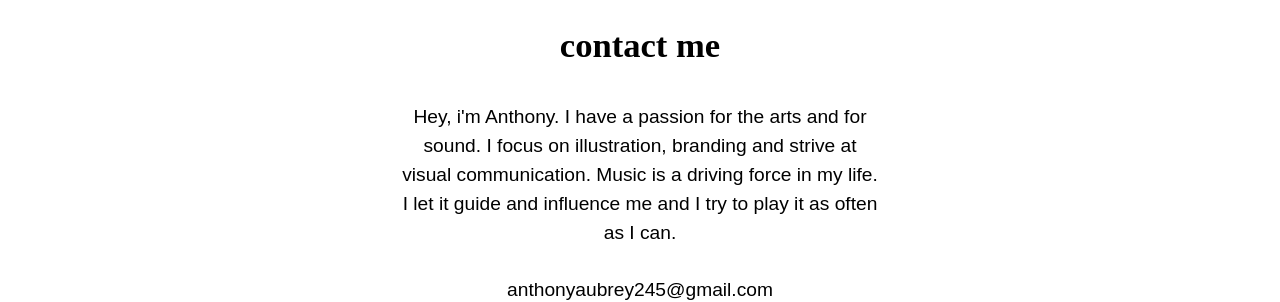
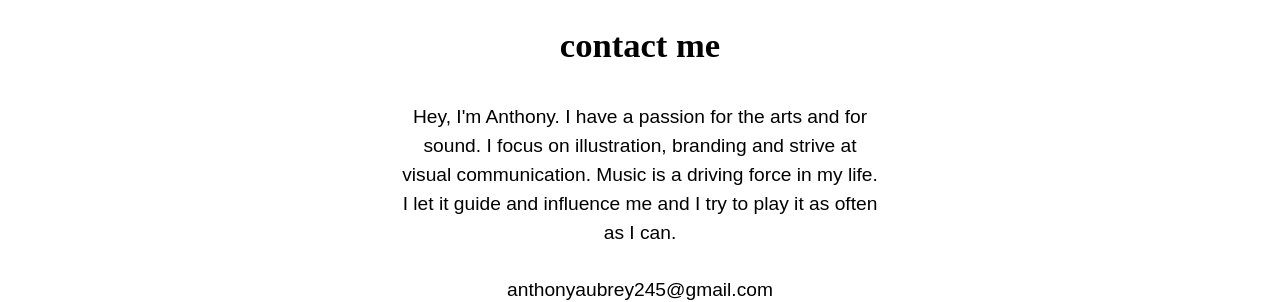
Before and after one commit to anthonyaubrey/portfolio, a Jekyll site: the page built from contact.html, in a window 1280 px wide. Shown: the part 127-429 px from the top of the page. Built offline with Jekyll 4.4.1, drawn with Linux system fonts in a browser that asks for light colours.

Commit message:
fixed grammatical error

```diff
--- a/contact.html
+++ b/contact.html
@@ -5,7 +5,7 @@ layout: default
 <main role="main" id="main">
   <div class="island-double wrapper text-center">
     <h2 class="exa">contact me</h2>
-    <p class="open-sans">Hey, i'm Anthony. I have a passion for the arts and for sound. I focus on illustration, branding and strive at visual communication. Music is a driving force in my life. I let it guide and influence me and I try to play it as often as I can. </p>
+    <p class="open-sans">Hey, I'm Anthony. I have a passion for the arts and for sound. I focus on illustration, branding and strive at visual communication. Music is a driving force in my life. I let it guide and influence me and I try to play it as often as I can. </p>
     <p class="open-sans">anthonyaubrey245@gmail.com</p>
   </div>
 </main>
```
